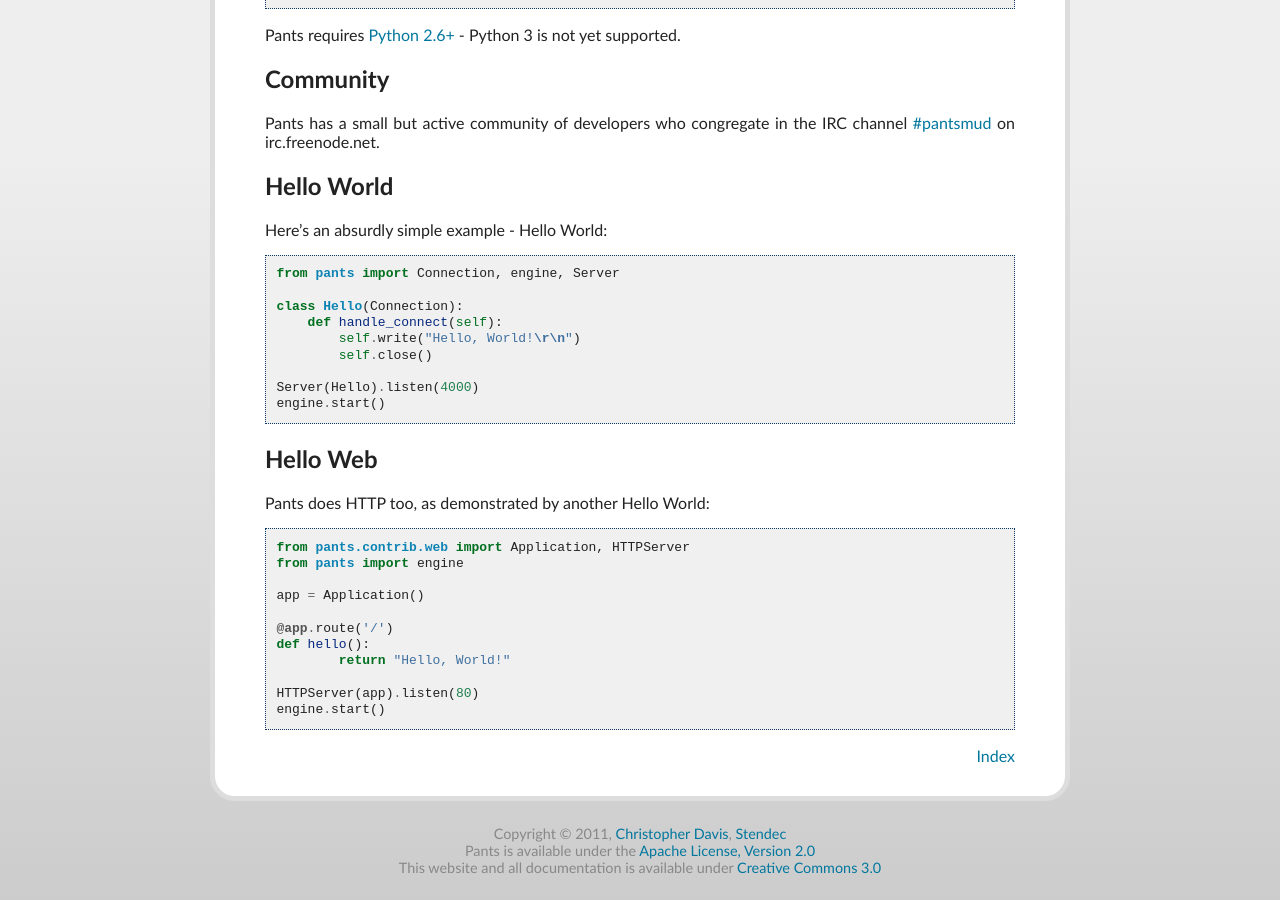
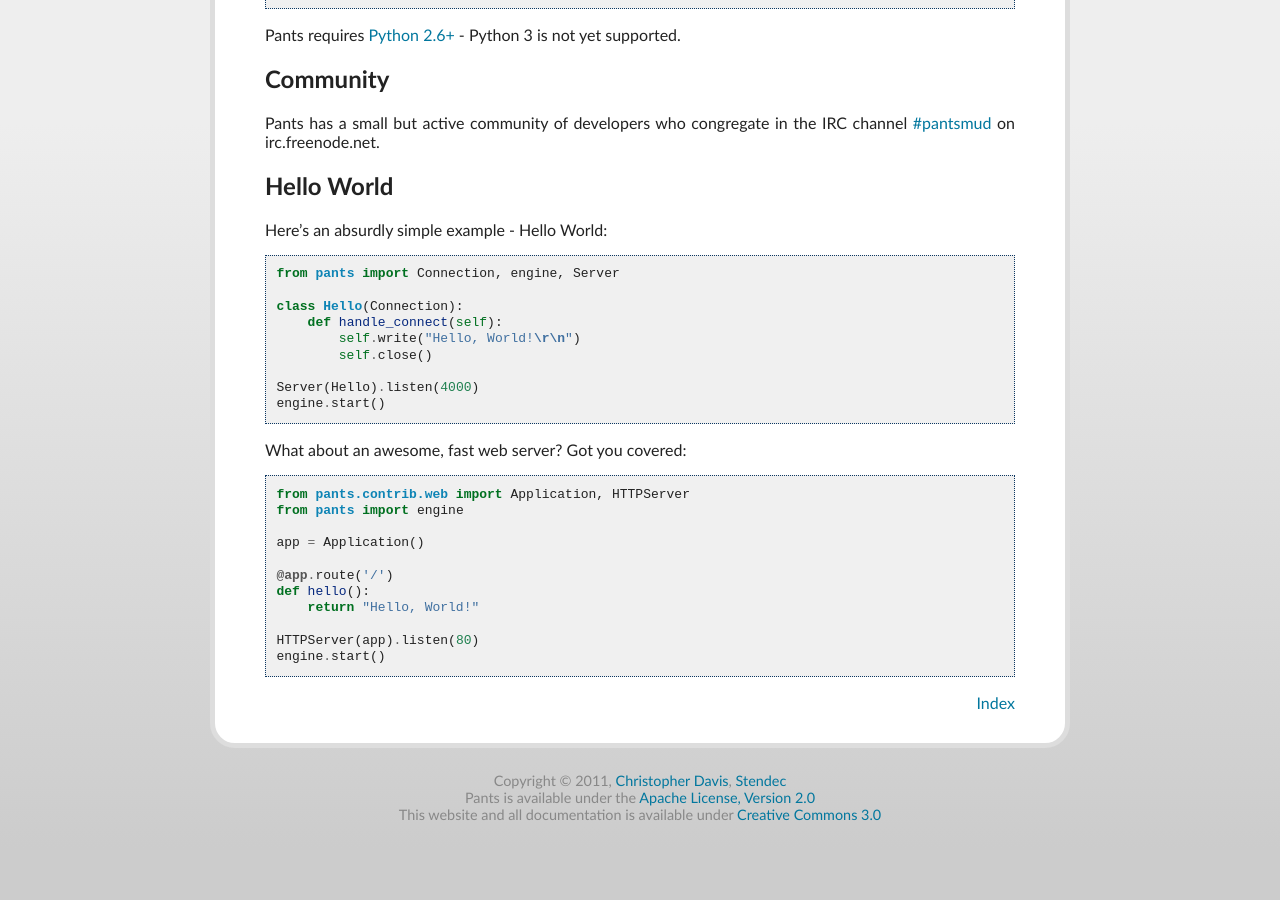
Before and after one commit to ecdavis/pants, a Sphinx documentation site: the page built from doc/index.rst, in a window 1280 px wide and 900 px high, scrolled down 599 px. Built offline with Sphinx 7.4.7, drawn with Linux system fonts in a browser that asks for light colours; after the commit the page ends 1447 px from its top, so only the background shows below that.

Commit message:
Merged the Hello World and Hello Web sections in the doc index.

```diff
--- a/doc/index.rst
+++ b/doc/index.rst
@@ -44,19 +44,16 @@
     Server(Hello).listen(4000)
     engine.start()
 
-Hello Web
-=========
+What about an awesome, fast web server? Got you covered::
 
-Pants does HTTP too, as demonstrated by another Hello World::
+    from pants.contrib.web import Application, HTTPServer
+    from pants import engine
 
-	from pants.contrib.web import Application, HTTPServer
-	from pants import engine
+    app = Application()
 
-	app = Application()
+    @app.route('/')
+    def hello():
+        return "Hello, World!"
 
-	@app.route('/')
-	def hello():
-		return "Hello, World!"
-
-	HTTPServer(app).listen(80)
-	engine.start()
+    HTTPServer(app).listen(80)
+    engine.start()
```
